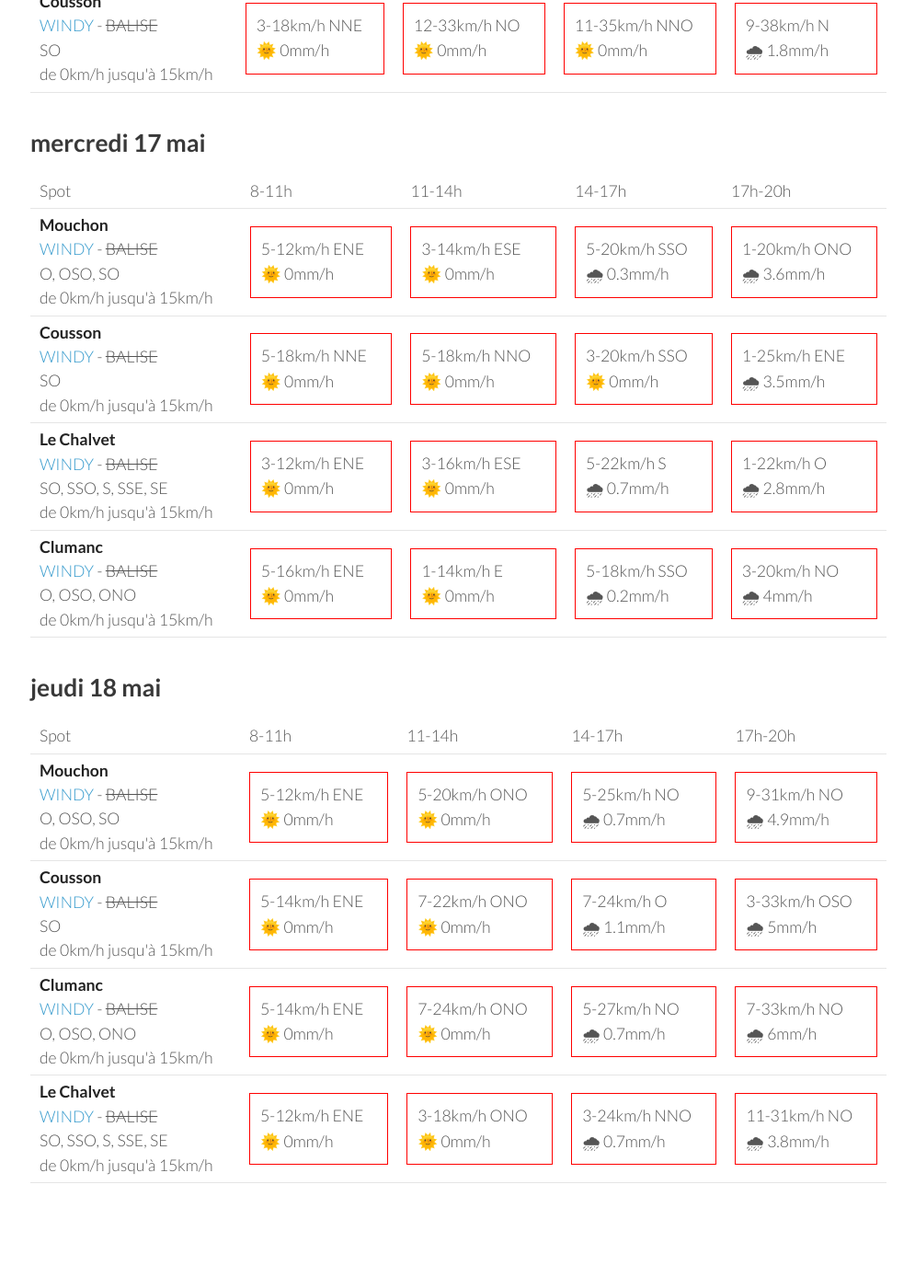
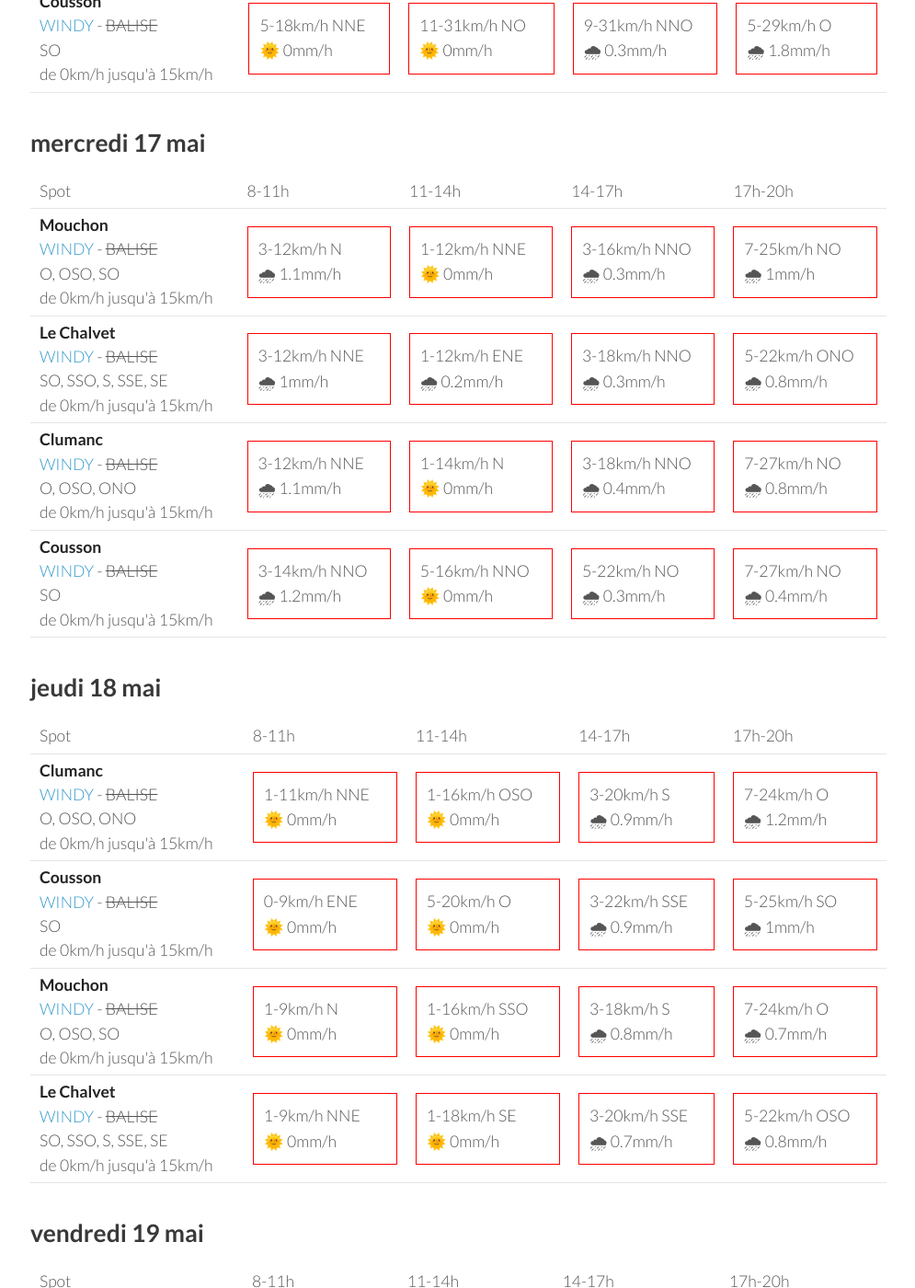
Before and after one commit to parapente-dans-le-nord/parapente-dans-le-nord.github.io, a Jekyll site: the page built from saint_andre.markdown, in a window 1280 px wide and 1400 px high, scrolled down 1918 px. Shown: the whole window at 92% size, without its empty margins (25-1020 px from the left). Built offline with Jekyll 4.4.1, drawn with Linux system fonts in a browser that asks for light colours; some of the changed text lies outside the part shown.

Commit message:
update index.markdown

```diff
--- a/saint_andre.markdown
+++ b/saint_andre.markdown
@@ -54,10 +54,10 @@ page mise à jour le dimanche 14 mai 06:36
 <tr>
         <td><strong>Cousson</strong><br><a href="https://windy.com/44.054/6.240?43.940,6.241,10,m:eSAaglz">WINDY</a> - <span class="no-balise"> BALISE </span><br> <span class="vent-favorable">SO</span><br><span class="force-vent">de 0km/h jusqu'à 15km/h</span> </td>
 
-            <td><div class="not-flyable"><p>3-7km/h ENE</p><p>🌞 0mm/h</p></div></td>
-            <td><div class="not-flyable"><p>3-9km/h OSO</p><p>🌞 0mm/h</p></div></td>
-            <td><div class="not-flyable"><p>12-33km/h O</p><p>🌞 0mm/h</p></div></td>
-            <td><div class="not-flyable"><p>16-42km/h E</p><p>🌧 0.9mm/h</p></div></td>
+            <td><div class="not-flyable"><p>3-12km/h E</p><p>🌞 0mm/h</p></div></td>
+            <td><div class="not-flyable"><p>5-22km/h O</p><p>🌞 0mm/h</p></div></td>
+            <td><div class="not-flyable"><p>11-31km/h O</p><p>🌧 0.2mm/h</p></div></td>
+            <td><div class="not-flyable"><p>7-35km/h SSE</p><p>🌧 2.6mm/h</p></div></td>
 
 
     </tr>
@@ -110,10 +110,10 @@ page mise à jour le dimanche 14 mai 06:36
 <tr>
         <td><strong>Cousson</strong><br><a href="https://windy.com/44.054/6.240?43.940,6.241,10,m:eSAaglz">WINDY</a> - <span class="no-balise"> BALISE </span><br> <span class="vent-favorable">SO</span><br><span class="force-vent">de 0km/h jusqu'à 15km/h</span> </td>
 
-            <td><div class="not-flyable"><p>9-16km/h NNE</p><p>🌞 0mm/h</p></div></td>
-            <td><div class="not-flyable"><p>3-11km/h NNO</p><p>🌞 0mm/h</p></div></td>
-            <td><div class="not-flyable"><p>11-25km/h O</p><p>🌞 0mm/h</p></div></td>
-            <td><div class="not-flyable"><p>27-59km/h SE</p><p>🌧 0.2mm/h</p></div></td>
+            <td><div class="not-flyable"><p>3-14km/h ENE</p><p>🌞 0mm/h</p></div></td>
+            <td><div class="not-flyable"><p>7-22km/h ONO</p><p>🌞 0mm/h</p></div></td>
+            <td><div class="not-flyable"><p>7-25km/h O</p><p>🌞 0mm/h</p></div></td>
+            <td><div class="not-flyable"><p>12-37km/h SSE</p><p>🌧 3mm/h</p></div></td>
 
 
     </tr>
@@ -134,42 +134,42 @@ page mise à jour le dimanche 14 mai 06:36
       <td>17h-20h</td>
     </tr>
 <tr>
+        <td><strong>Clumanc</strong><br><a href="https://windy.com/44.027/6.402?43.914,6.403,10,m:eSxaglP">WINDY</a> - <span class="no-balise"> BALISE </span><br> <span class="vent-favorable">O, OSO, ONO</span><br><span class="force-vent">de 0km/h jusqu'à 15km/h</span> </td>
+
+            <td><div class="not-flyable"><p>3-18km/h NE</p><p>🌞 0mm/h</p></div></td>
+            <td><div class="not-flyable"><p>5-22km/h ONO</p><p>🌞 0mm/h</p></div></td>
+            <td><div class="not-flyable"><p>3-22km/h NNE</p><p>🌧 0.3mm/h</p></div></td>
+            <td><div class="not-flyable"><p>3-22km/h OSO</p><p>🌧 0.4mm/h</p></div></td>
+
+
+    </tr>
+<tr>
         <td><strong>Mouchon</strong><br><a href="https://windy.com/43.992/6.424?43.878,6.425,10,m:eSuaglR">WINDY</a> - <span class="no-balise"> BALISE </span><br> <span class="vent-favorable">O, OSO, SO</span><br><span class="force-vent">de 0km/h jusqu'à 15km/h</span> </td>
 
-            <td><div class="not-flyable"><p>3-14km/h NNE</p><p>🌞 0mm/h</p></div></td>
-            <td><div class="not-flyable"><p>5-22km/h NO</p><p>🌞 0mm/h</p></div></td>
-            <td><div class="not-flyable"><p>3-24km/h NNO</p><p>🌧 0.3mm/h</p></div></td>
-            <td><div class="not-flyable"><p>1-24km/h NNO</p><p>🌧 1.1mm/h</p></div></td>
+            <td><div class="not-flyable"><p>3-16km/h NNE</p><p>🌞 0mm/h</p></div></td>
+            <td><div class="not-flyable"><p>5-20km/h ONO</p><p>🌞 0mm/h</p></div></td>
+            <td><div class="not-flyable"><p>3-22km/h NE</p><p>🌧 0.3mm/h</p></div></td>
+            <td><div class="not-flyable"><p>3-22km/h SO</p><p>🌧 0.4mm/h</p></div></td>
 
 
     </tr>
 <tr>
         <td><strong>Le Chalvet</strong><br><a href="https://windy.com/43.979/6.480?43.866,6.480,10,m:eSsaglX">WINDY</a> - <span class="no-balise"> BALISE </span><br> <span class="vent-favorable">SO, SSO, S, SSE, SE</span><br><span class="force-vent">de 0km/h jusqu'à 15km/h</span> </td>
 
-            <td><div class="not-flyable"><p>5-14km/h N</p><p>🌞 0mm/h</p></div></td>
-            <td><div class="not-flyable"><p>3-18km/h NNO</p><p>🌞 0mm/h</p></div></td>
-            <td><div class="not-flyable"><p>3-22km/h NNE</p><p>🌧 0.2mm/h</p></div></td>
-            <td><div class="not-flyable"><p>0-27km/h ONO</p><p>🌧 0.3mm/h</p></div></td>
-
-
-    </tr>
-<tr>
-        <td><strong>Clumanc</strong><br><a href="https://windy.com/44.027/6.402?43.914,6.403,10,m:eSxaglP">WINDY</a> - <span class="no-balise"> BALISE </span><br> <span class="vent-favorable">O, OSO, ONO</span><br><span class="force-vent">de 0km/h jusqu'à 15km/h</span> </td>
-
-            <td><div class="not-flyable"><p>5-16km/h NNE</p><p>🌞 0mm/h</p></div></td>
-            <td><div class="not-flyable"><p>7-24km/h NO</p><p>🌞 0mm/h</p></div></td>
-            <td><div class="not-flyable"><p>3-25km/h NNO</p><p>🌧 0.2mm/h</p></div></td>
-            <td><div class="not-flyable"><p>3-22km/h N</p><p>🌧 1.9mm/h</p></div></td>
+            <td><div class="not-flyable"><p>3-16km/h N</p><p>🌞 0mm/h</p></div></td>
+            <td><div class="not-flyable"><p>3-16km/h NO</p><p>🌞 0mm/h</p></div></td>
+            <td><div class="not-flyable"><p>3-20km/h ENE</p><p>🌧 0.3mm/h</p></div></td>
+            <td><div class="not-flyable"><p>0-24km/h E</p><p>🌧 0.2mm/h</p></div></td>
 
 
     </tr>
 <tr>
         <td><strong>Cousson</strong><br><a href="https://windy.com/44.054/6.240?43.940,6.241,10,m:eSAaglz">WINDY</a> - <span class="no-balise"> BALISE </span><br> <span class="vent-favorable">SO</span><br><span class="force-vent">de 0km/h jusqu'à 15km/h</span> </td>
 
-            <td><div class="not-flyable"><p>3-18km/h NNE</p><p>🌞 0mm/h</p></div></td>
-            <td><div class="not-flyable"><p>12-33km/h NO</p><p>🌞 0mm/h</p></div></td>
-            <td><div class="not-flyable"><p>11-35km/h NNO</p><p>🌞 0mm/h</p></div></td>
-            <td><div class="not-flyable"><p>9-38km/h N</p><p>🌧 1.8mm/h</p></div></td>
+            <td><div class="not-flyable"><p>5-18km/h NNE</p><p>🌞 0mm/h</p></div></td>
+            <td><div class="not-flyable"><p>11-31km/h NO</p><p>🌞 0mm/h</p></div></td>
+            <td><div class="not-flyable"><p>9-31km/h NNO</p><p>🌧 0.3mm/h</p></div></td>
+            <td><div class="not-flyable"><p>5-29km/h O</p><p>🌧 1.8mm/h</p></div></td>
 
 
     </tr>
@@ -192,40 +192,40 @@ page mise à jour le dimanche 14 mai 06:36
 <tr>
         <td><strong>Mouchon</strong><br><a href="https://windy.com/43.992/6.424?43.878,6.425,10,m:eSuaglR">WINDY</a> - <span class="no-balise"> BALISE </span><br> <span class="vent-favorable">O, OSO, SO</span><br><span class="force-vent">de 0km/h jusqu'à 15km/h</span> </td>
 
-            <td><div class="not-flyable"><p>5-12km/h ENE</p><p>🌞 0mm/h</p></div></td>
-            <td><div class="not-flyable"><p>3-14km/h ESE</p><p>🌞 0mm/h</p></div></td>
-            <td><div class="not-flyable"><p>5-20km/h SSO</p><p>🌧 0.3mm/h</p></div></td>
-            <td><div class="not-flyable"><p>1-20km/h ONO</p><p>🌧 3.6mm/h</p></div></td>
+            <td><div class="not-flyable"><p>3-12km/h N</p><p>🌧 1.1mm/h</p></div></td>
+            <td><div class="not-flyable"><p>1-12km/h NNE</p><p>🌞 0mm/h</p></div></td>
+            <td><div class="not-flyable"><p>3-16km/h NNO</p><p>🌧 0.3mm/h</p></div></td>
+            <td><div class="not-flyable"><p>7-25km/h NO</p><p>🌧 1mm/h</p></div></td>
+
+
+    </tr>
+<tr>
+        <td><strong>Le Chalvet</strong><br><a href="https://windy.com/43.979/6.480?43.866,6.480,10,m:eSsaglX">WINDY</a> - <span class="no-balise"> BALISE </span><br> <span class="vent-favorable">SO, SSO, S, SSE, SE</span><br><span class="force-vent">de 0km/h jusqu'à 15km/h</span> </td>
+
+            <td><div class="not-flyable"><p>3-12km/h NNE</p><p>🌧 1mm/h</p></div></td>
+            <td><div class="not-flyable"><p>1-12km/h ENE</p><p>🌧 0.2mm/h</p></div></td>
+            <td><div class="not-flyable"><p>3-18km/h NNO</p><p>🌧 0.3mm/h</p></div></td>
+            <td><div class="not-flyable"><p>5-22km/h ONO</p><p>🌧 0.8mm/h</p></div></td>
+
+
+    </tr>
+<tr>
+        <td><strong>Clumanc</strong><br><a href="https://windy.com/44.027/6.402?43.914,6.403,10,m:eSxaglP">WINDY</a> - <span class="no-balise"> BALISE </span><br> <span class="vent-favorable">O, OSO, ONO</span><br><span class="force-vent">de 0km/h jusqu'à 15km/h</span> </td>
+
+            <td><div class="not-flyable"><p>3-12km/h NNE</p><p>🌧 1.1mm/h</p></div></td>
+            <td><div class="not-flyable"><p>1-14km/h N</p><p>🌞 0mm/h</p></div></td>
+            <td><div class="not-flyable"><p>3-18km/h NNO</p><p>🌧 0.4mm/h</p></div></td>
+            <td><div class="not-flyable"><p>7-27km/h NO</p><p>🌧 0.8mm/h</p></div></td>
 
 
     </tr>
 <tr>
         <td><strong>Cousson</strong><br><a href="https://windy.com/44.054/6.240?43.940,6.241,10,m:eSAaglz">WINDY</a> - <span class="no-balise"> BALISE </span><br> <span class="vent-favorable">SO</span><br><span class="force-vent">de 0km/h jusqu'à 15km/h</span> </td>
 
-            <td><div class="not-flyable"><p>5-18km/h NNE</p><p>🌞 0mm/h</p></div></td>
-            <td><div class="not-flyable"><p>5-18km/h NNO</p><p>🌞 0mm/h</p></div></td>
-            <td><div class="not-flyable"><p>3-20km/h SSO</p><p>🌞 0mm/h</p></div></td>
-            <td><div class="not-flyable"><p>1-25km/h ENE</p><p>🌧 3.5mm/h</p></div></td>
-
-
-    </tr>
-<tr>
-        <td><strong>Le Chalvet</strong><br><a href="https://windy.com/43.979/6.480?43.866,6.480,10,m:eSsaglX">WINDY</a> - <span class="no-balise"> BALISE </span><br> <span class="vent-favorable">SO, SSO, S, SSE, SE</span><br><span class="force-vent">de 0km/h jusqu'à 15km/h</span> </td>
-
-            <td><div class="not-flyable"><p>3-12km/h ENE</p><p>🌞 0mm/h</p></div></td>
-            <td><div class="not-flyable"><p>3-16km/h ESE</p><p>🌞 0mm/h</p></div></td>
-            <td><div class="not-flyable"><p>5-22km/h S</p><p>🌧 0.7mm/h</p></div></td>
-            <td><div class="not-flyable"><p>1-22km/h O</p><p>🌧 2.8mm/h</p></div></td>
-
-
-    </tr>
-<tr>
-        <td><strong>Clumanc</strong><br><a href="https://windy.com/44.027/6.402?43.914,6.403,10,m:eSxaglP">WINDY</a> - <span class="no-balise"> BALISE </span><br> <span class="vent-favorable">O, OSO, ONO</span><br><span class="force-vent">de 0km/h jusqu'à 15km/h</span> </td>
-
-            <td><div class="not-flyable"><p>5-16km/h ENE</p><p>🌞 0mm/h</p></div></td>
-            <td><div class="not-flyable"><p>1-14km/h E</p><p>🌞 0mm/h</p></div></td>
-            <td><div class="not-flyable"><p>5-18km/h SSO</p><p>🌧 0.2mm/h</p></div></td>
-            <td><div class="not-flyable"><p>3-20km/h NO</p><p>🌧 4mm/h</p></div></td>
+            <td><div class="not-flyable"><p>3-14km/h NNO</p><p>🌧 1.2mm/h</p></div></td>
+            <td><div class="not-flyable"><p>5-16km/h NNO</p><p>🌞 0mm/h</p></div></td>
+            <td><div class="not-flyable"><p>5-22km/h NO</p><p>🌧 0.3mm/h</p></div></td>
+            <td><div class="not-flyable"><p>7-27km/h NO</p><p>🌧 0.4mm/h</p></div></td>
 
 
     </tr>
@@ -246,42 +246,42 @@ page mise à jour le dimanche 14 mai 06:36
       <td>17h-20h</td>
     </tr>
 <tr>
-        <td><strong>Mouchon</strong><br><a href="https://windy.com/43.992/6.424?43.878,6.425,10,m:eSuaglR">WINDY</a> - <span class="no-balise"> BALISE </span><br> <span class="vent-favorable">O, OSO, SO</span><br><span class="force-vent">de 0km/h jusqu'à 15km/h</span> </td>
+        <td><strong>Clumanc</strong><br><a href="https://windy.com/44.027/6.402?43.914,6.403,10,m:eSxaglP">WINDY</a> - <span class="no-balise"> BALISE </span><br> <span class="vent-favorable">O, OSO, ONO</span><br><span class="force-vent">de 0km/h jusqu'à 15km/h</span> </td>
 
-            <td><div class="not-flyable"><p>5-12km/h ENE</p><p>🌞 0mm/h</p></div></td>
-            <td><div class="not-flyable"><p>5-20km/h ONO</p><p>🌞 0mm/h</p></div></td>
-            <td><div class="not-flyable"><p>5-25km/h NO</p><p>🌧 0.7mm/h</p></div></td>
-            <td><div class="not-flyable"><p>9-31km/h NO</p><p>🌧 4.9mm/h</p></div></td>
+            <td><div class="not-flyable"><p>1-11km/h NNE</p><p>🌞 0mm/h</p></div></td>
+            <td><div class="not-flyable"><p>1-16km/h OSO</p><p>🌞 0mm/h</p></div></td>
+            <td><div class="not-flyable"><p>3-20km/h S</p><p>🌧 0.9mm/h</p></div></td>
+            <td><div class="not-flyable"><p>7-24km/h O</p><p>🌧 1.2mm/h</p></div></td>
 
 
     </tr>
 <tr>
         <td><strong>Cousson</strong><br><a href="https://windy.com/44.054/6.240?43.940,6.241,10,m:eSAaglz">WINDY</a> - <span class="no-balise"> BALISE </span><br> <span class="vent-favorable">SO</span><br><span class="force-vent">de 0km/h jusqu'à 15km/h</span> </td>
 
-            <td><div class="not-flyable"><p>5-14km/h ENE</p><p>🌞 0mm/h</p></div></td>
-            <td><div class="not-flyable"><p>7-22km/h ONO</p><p>🌞 0mm/h</p></div></td>
-            <td><div class="not-flyable"><p>7-24km/h O</p><p>🌧 1.1mm/h</p></div></td>
-            <td><div class="not-flyable"><p>3-33km/h OSO</p><p>🌧 5mm/h</p></div></td>
+            <td><div class="not-flyable"><p>0-9km/h ENE</p><p>🌞 0mm/h</p></div></td>
+            <td><div class="not-flyable"><p>5-20km/h O</p><p>🌞 0mm/h</p></div></td>
+            <td><div class="not-flyable"><p>3-22km/h SSE</p><p>🌧 0.9mm/h</p></div></td>
+            <td><div class="not-flyable"><p>5-25km/h SO</p><p>🌧 1mm/h</p></div></td>
 
 
     </tr>
 <tr>
-        <td><strong>Clumanc</strong><br><a href="https://windy.com/44.027/6.402?43.914,6.403,10,m:eSxaglP">WINDY</a> - <span class="no-balise"> BALISE </span><br> <span class="vent-favorable">O, OSO, ONO</span><br><span class="force-vent">de 0km/h jusqu'à 15km/h</span> </td>
+        <td><strong>Mouchon</strong><br><a href="https://windy.com/43.992/6.424?43.878,6.425,10,m:eSuaglR">WINDY</a> - <span class="no-balise"> BALISE </span><br> <span class="vent-favorable">O, OSO, SO</span><br><span class="force-vent">de 0km/h jusqu'à 15km/h</span> </td>
 
-            <td><div class="not-flyable"><p>5-14km/h ENE</p><p>🌞 0mm/h</p></div></td>
-            <td><div class="not-flyable"><p>7-24km/h ONO</p><p>🌞 0mm/h</p></div></td>
-            <td><div class="not-flyable"><p>5-27km/h NO</p><p>🌧 0.7mm/h</p></div></td>
-            <td><div class="not-flyable"><p>7-33km/h NO</p><p>🌧 6mm/h</p></div></td>
+            <td><div class="not-flyable"><p>1-9km/h N</p><p>🌞 0mm/h</p></div></td>
+            <td><div class="not-flyable"><p>1-16km/h SSO</p><p>🌞 0mm/h</p></div></td>
+            <td><div class="not-flyable"><p>3-18km/h S</p><p>🌧 0.8mm/h</p></div></td>
+            <td><div class="not-flyable"><p>7-24km/h O</p><p>🌧 0.7mm/h</p></div></td>
 
 
     </tr>
 <tr>
         <td><strong>Le Chalvet</strong><br><a href="https://windy.com/43.979/6.480?43.866,6.480,10,m:eSsaglX">WINDY</a> - <span class="no-balise"> BALISE </span><br> <span class="vent-favorable">SO, SSO, S, SSE, SE</span><br><span class="force-vent">de 0km/h jusqu'à 15km/h</span> </td>
 
-            <td><div class="not-flyable"><p>5-12km/h ENE</p><p>🌞 0mm/h</p></div></td>
-            <td><div class="not-flyable"><p>3-18km/h ONO</p><p>🌞 0mm/h</p></div></td>
-            <td><div class="not-flyable"><p>3-24km/h NNO</p><p>🌧 0.7mm/h</p></div></td>
-            <td><div class="not-flyable"><p>11-31km/h NO</p><p>🌧 3.8mm/h</p></div></td>
+            <td><div class="not-flyable"><p>1-9km/h NNE</p><p>🌞 0mm/h</p></div></td>
+            <td><div class="not-flyable"><p>1-18km/h SE</p><p>🌞 0mm/h</p></div></td>
+            <td><div class="not-flyable"><p>3-20km/h SSE</p><p>🌧 0.7mm/h</p></div></td>
+            <td><div class="not-flyable"><p>5-22km/h OSO</p><p>🌧 0.8mm/h</p></div></td>
 
 
     </tr>
@@ -289,3 +289,59 @@ page mise à jour le dimanche 14 mai 06:36
 </tbody>
 </table>
 {:/}
+## vendredi 19 mai
+
+{::nomarkdown}
+<table>
+  <tbody>
+    <tr>
+      <td>Spot</td>
+      <td>8-11h</td>
+      <td>11-14h</td>
+      <td>14-17h</td>
+      <td>17h-20h</td>
+    </tr>
+<tr>
+        <td><strong>Le Chalvet</strong><br><a href="https://windy.com/43.979/6.480?43.866,6.480,10,m:eSsaglX">WINDY</a> - <span class="no-balise"> BALISE </span><br> <span class="vent-favorable">SO, SSO, S, SSE, SE</span><br><span class="force-vent">de 0km/h jusqu'à 15km/h</span> </td>
+
+            <td><div class="not-flyable"><p>1-12km/h E</p><p>🌞 0mm/h</p></div></td>
+            <td><div class="not-flyable"><p>5-24km/h E</p><p>🌞 0mm/h</p></div></td>
+            <td><div class="not-flyable"><p>11-31km/h E</p><p>🌞 0mm/h</p></div></td>
+            <td><div class="not-flyable"><p>7-37km/h ESE</p><p>🌧 0.2mm/h</p></div></td>
+
+
+    </tr>
+<tr>
+        <td><strong>Clumanc</strong><br><a href="https://windy.com/44.027/6.402?43.914,6.403,10,m:eSxaglP">WINDY</a> - <span class="no-balise"> BALISE </span><br> <span class="vent-favorable">O, OSO, ONO</span><br><span class="force-vent">de 0km/h jusqu'à 15km/h</span> </td>
+
+            <td><div class="not-flyable"><p>1-12km/h ESE</p><p>🌧 0.2mm/h</p></div></td>
+            <td><div class="not-flyable"><p>0-22km/h ESE</p><p>🌞 0mm/h</p></div></td>
+            <td><div class="not-flyable"><p>5-24km/h ESE</p><p>🌧 0.5mm/h</p></div></td>
+            <td><div class="not-flyable"><p>1-31km/h SO</p><p>🌧 1.4mm/h</p></div></td>
+
+
+    </tr>
+<tr>
+        <td><strong>Mouchon</strong><br><a href="https://windy.com/43.992/6.424?43.878,6.425,10,m:eSuaglR">WINDY</a> - <span class="no-balise"> BALISE </span><br> <span class="vent-favorable">O, OSO, SO</span><br><span class="force-vent">de 0km/h jusqu'à 15km/h</span> </td>
+
+            <td><div class="not-flyable"><p>1-11km/h ESE</p><p>🌧 0.2mm/h</p></div></td>
+            <td><div class="not-flyable"><p>3-22km/h E</p><p>🌞 0mm/h</p></div></td>
+            <td><div class="not-flyable"><p>7-27km/h ESE</p><p>🌧 0.2mm/h</p></div></td>
+            <td><div class="not-flyable"><p>3-35km/h ESE</p><p>🌧 0.6mm/h</p></div></td>
+
+
+    </tr>
+<tr>
+        <td><strong>Cousson</strong><br><a href="https://windy.com/44.054/6.240?43.940,6.241,10,m:eSAaglz">WINDY</a> - <span class="no-balise"> BALISE </span><br> <span class="vent-favorable">SO</span><br><span class="force-vent">de 0km/h jusqu'à 15km/h</span> </td>
+
+            <td><div class="not-flyable"><p>3-11km/h ESE</p><p>🌧 0.2mm/h</p></div></td>
+            <td><div class="not-flyable"><p>3-18km/h O</p><p>🌞 0mm/h</p></div></td>
+            <td><div class="not-flyable"><p>3-22km/h ONO</p><p>🌧 1mm/h</p></div></td>
+            <td><div class="not-flyable"><p>5-29km/h ONO</p><p>🌧 5mm/h</p></div></td>
+
+
+    </tr>
+
+</tbody>
+</table>
+{:/}
```
Also changed, not shown: other parts of saint_andre.markdown (+1 -1 lines).
